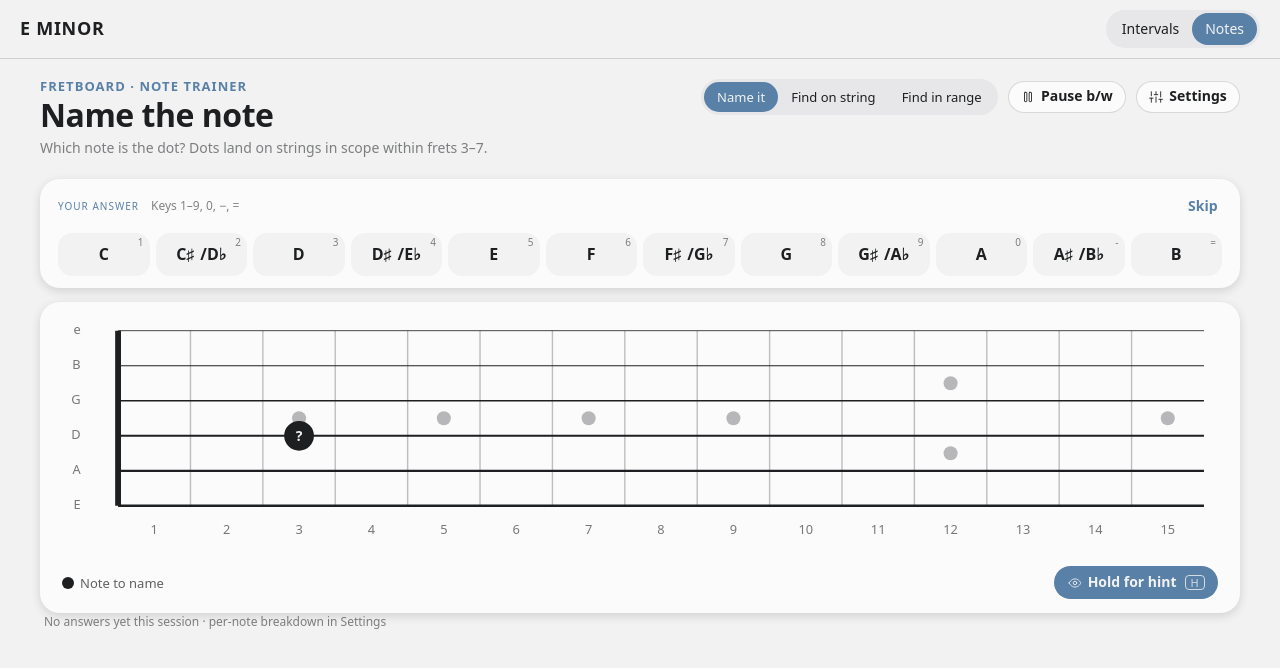
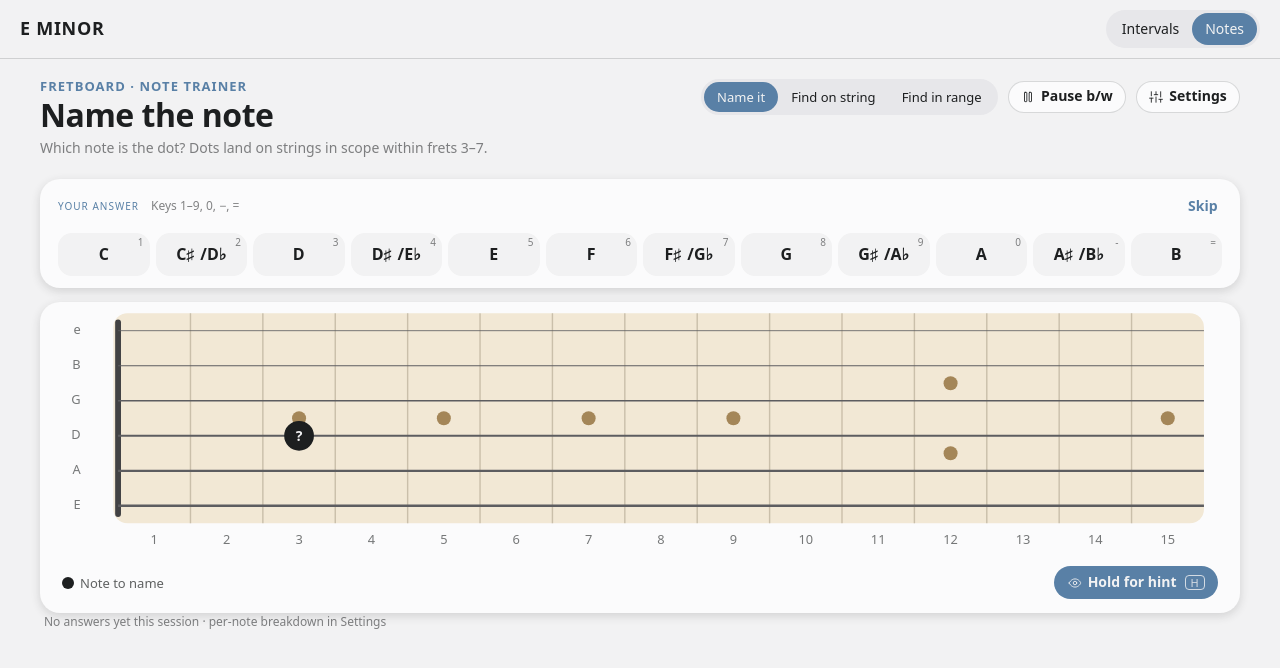
Before and after one commit to memestreak/frets, a Next.js app: page /notes in a window 1280 px wide. Shown: the top 668 px of the page. Built offline with nearby package versions, Linux system fonts and the light colour scheme.

Commit message:
Draw the fretboard as a rounded maple fingerboard
Replace the line theme with a maple theme and draw the board as a
rounded fill with an inset nut. The range band is clipped to the fill,
and fret 0 gets its own rounded open-string segment. Fret numbers move
below the fill.

```diff
--- a/src/components/fretboard/Fretboard.tsx
+++ b/src/components/fretboard/Fretboard.tsx
@@ -1,11 +1,14 @@
 'use client';
 
 import {
-  useEffect, useMemo, useRef, useState, type CSSProperties, type KeyboardEvent,
+  useEffect, useId, useMemo, useRef, useState, type CSSProperties,
+  type KeyboardEvent,
 } from 'react';
-import { fretboardGeometry, PAD, SG } from '@/lib/fretboardGeometry';
+import {
+  BOARD_RADIUS, fretboardGeometry, OPENW, PAD, SG,
+} from '@/lib/fretboardGeometry';
 import { STRING_NAMES, STRINGS, type Position } from '@/lib/music';
-import { LINE_THEME, type FretboardTheme } from './theme';
+import { MAPLE_THEME, type FretboardTheme } from './theme';
 
 export interface FretDot extends Position {
   fill: string;
@@ -43,17 +46,19 @@ interface FretboardProps {
 const cellLabel = (s: number, f: number) => `${STRING_NAMES[s]} string, fret ${f}`;
 
 /**
- * SVG fretboard, low E at the bottom. The viewBox tracks the fret window;
- * the frame scrolls horizontally on narrow screens instead of shrinking.
+ * SVG fretboard, low E at the bottom, drawn as a rounded fingerboard fill.
+ * The viewBox tracks the fret window; the frame scrolls horizontally on
+ * narrow screens instead of shrinking.
  */
 export function Fretboard({
   minFret, maxFret, dots, onCellClick, isCellDisabled, band, stringStyle,
-  scrollToFret, theme = LINE_THEME,
+  scrollToFret, theme = MAPLE_THEME,
 }: FretboardProps) {
   const g = useMemo(() => fretboardGeometry(minFret, maxFret), [minFret, maxFret]);
   const [focus, setFocus] = useState<Position>({ s: 0, f: minFret });
   const cellRefs = useRef(new Map<string, SVGRectElement>());
   const svgRef = useRef<SVGSVGElement>(null);
+  const clipId = useId();
 
   // When the frame scrolls horizontally, center the question's fret.
   useEffect(() => {
@@ -93,6 +98,10 @@ export function Fretboard({
 
   const svgStyle = { '--board-w': `${g.width}px` } as CSSProperties;
   const labelFont = 'var(--font-body)';
+  const fillBottom = g.fillY + g.fillH;
+  // The band over fretted positions starts at fret 1; fret 0 is the open
+  // column left of the nut and gets its own segment.
+  const bandFrom = band ? Math.max(band.from, g.firstFret) : 0;
 
   return (
     <svg
@@ -104,19 +113,38 @@ export function Fretboard({
       role={onCellClick ? 'group' : 'img'}
       aria-label={onCellClick ? 'Fretboard: choose a fret' : 'Fretboard'}
     >
+      <defs>
+        <clipPath id={clipId}>
+          <rect
+            x={g.fillX} y={g.fillY} width={g.fillW} height={g.fillH}
+            rx={BOARD_RADIUS}
+          />
+        </clipPath>
+      </defs>
       <rect
-        x={g.boardX} y={g.boardY} width={g.boardW} height={g.boardH}
+        data-testid="board-fill"
+        x={g.fillX} y={g.fillY} width={g.fillW} height={g.fillH}
+        rx={BOARD_RADIUS}
         style={{ fill: theme.board }}
       />
-      {band && band.from <= band.to && (
+      {band && g.open && band.from === 0 && band.to >= 0 && (
+        <rect
+          data-testid="range-band-open"
+          x={g.cellX(0)} y={g.fillY} width={OPENW} height={g.fillH} rx={8}
+          style={{ fill: band.color }}
+          opacity={0.26}
+        />
+      )}
+      {band && bandFrom <= band.to && (
         <rect
           data-testid="range-band"
-          x={g.cellX(band.from)}
-          y={g.boardY - SG / 2}
-          width={g.cellX(band.to) + g.cellW(band.to) - g.cellX(band.from)}
-          height={g.boardH + SG}
+          clipPath={`url(#${clipId})`}
+          x={g.cellX(bandFrom)}
+          y={g.fillY}
+          width={g.cellX(band.to) + g.cellW(band.to) - g.cellX(bandFrom)}
+          height={g.fillH}
           style={{ fill: band.color }}
-          opacity={0.22}
+          opacity={0.26}
         />
       )}
       {g.inlays.map((d, i) => (
@@ -124,9 +152,12 @@ export function Fretboard({
       ))}
       {g.fretLines.map((l, i) => (
         <line
-          key={i} x1={l.x} x2={l.x} y1={g.boardY} y2={g.boardBottom}
+          key={i} x1={l.x} x2={l.x}
+          y1={l.nut ? g.fillY + 8 : g.fillY}
+          y2={l.nut ? fillBottom - 8 : fillBottom}
           style={{ stroke: l.nut ? theme.nut : theme.fret }}
           strokeWidth={l.nut ? 5 : 1.2}
+          strokeLinecap={l.nut ? 'round' : undefined}
         />
       ))}
       {STRINGS.map(s => {
@@ -152,7 +183,7 @@ export function Fretboard({
           </text>
         ))}
         {g.fretNumbers.map(f => (
-          <text key={f.label} x={f.x} y={g.boardBottom + 24} textAnchor="middle">
+          <text key={f.label} x={f.x} y={g.fretNumberY} textAnchor="middle">
             {f.label}
           </text>
         ))}
--- a/src/components/fretboard/theme.ts
+++ b/src/components/fretboard/theme.ts
@@ -1,9 +1,5 @@
-/**
- * Fretboard colors. Only the `line` theme ships; `surface` and `steel`
- * from the prototypes can be added here as further entries.
- */
+/** Fretboard colors. Only the `maple` theme ships. */
 export interface FretboardTheme {
-  frameBg: string;
   board: string;
   string: string;
   fret: string;
@@ -20,13 +16,12 @@ export interface FretboardTheme {
   legend: string;
 }
 
-export const LINE_THEME: FretboardTheme = {
-  frameBg: 'transparent',
-  board: 'transparent',
-  string: 'var(--color-text)',
-  fret: 'color-mix(in srgb, var(--color-text) 28%, transparent)',
-  nut: 'var(--color-text)',
-  inlay: 'var(--color-neutral-400)',
+export const MAPLE_THEME: FretboardTheme = {
+  board: 'var(--color-board)',
+  string: 'var(--color-neutral-700)',
+  fret: 'var(--color-board-fret)',
+  nut: 'var(--color-neutral-800)',
+  inlay: 'var(--color-board-inlay)',
   muted: 'color-mix(in srgb, var(--color-text) 60%, transparent)',
   rootFill: 'var(--color-accent)',
   rootFg: 'var(--color-bg)',
--- a/src/components/intervals/IntervalTrainer.tsx
+++ b/src/components/intervals/IntervalTrainer.tsx
@@ -3,7 +3,7 @@
 import { useMemo, useReducer, useState } from 'react';
 import { Segmented, ToggleButton } from '@/components/controls';
 import { Fretboard, type FretDot } from '@/components/fretboard/Fretboard';
-import { LINE_THEME as T, STATUS } from '@/components/fretboard/theme';
+import { MAPLE_THEME as T, STATUS } from '@/components/fretboard/theme';
 import {
   AnswerCard, AnswerGrid, FindPrompt, type AnswerButton, type FeedbackTone,
 } from '@/components/quiz/AnswerCard';
--- a/src/components/notes/NoteTrainer.tsx
+++ b/src/components/notes/NoteTrainer.tsx
@@ -3,7 +3,7 @@
 import { useMemo, useReducer, useState } from 'react';
 import { Segmented, ToggleButton } from '@/components/controls';
 import { Fretboard, type FretDot } from '@/components/fretboard/Fretboard';
-import { LINE_THEME as T, STATUS } from '@/components/fretboard/theme';
+import { MAPLE_THEME as T, STATUS } from '@/components/fretboard/theme';
 import {
   AnswerCard, AnswerGrid, FindPrompt, type AnswerButton, type FeedbackTone,
 } from '@/components/quiz/AnswerCard';
```
Also changed, not shown: 1 other file (tests, documents, lock files or other folders).
